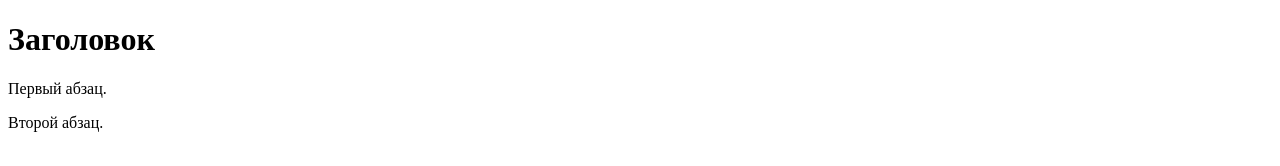
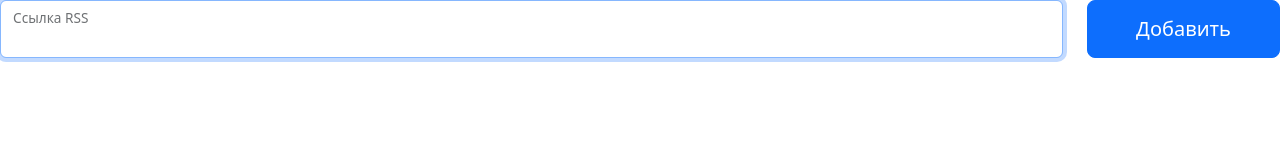
Before and after one commit to CryFromTheHeart/frontend-project-lvl3, a website built with webpack: page index.html in a window 1280 px wide. Built offline with nearby package versions, Linux system fonts and the light colour scheme.

Commit message:
add html

```diff
--- a/index.html
+++ b/index.html
@@ -5,8 +5,18 @@
     <title>Пример веб-страницы</title>
   </head>
   <body>
-    <h1>Заголовок</h1>
-    <p>Первый абзац.</p>
-    <p>Второй абзац.</p>
+    <form action="" class="rss-form text-body">
+      <div class="row">
+        <div class="col">
+          <div class="form-floating">
+            <input id="url-input" autofocus="" required="" name="url" aria-label="url" class="form-control w-100" placeholder="ссылка RSS" autocomplete="off">
+            <label for="url-input">Ссылка RSS</label>
+                </div>
+              </div>
+            <div class="col-auto">
+          <button type="submit" aria-label="add" class="h-100 btn btn-lg btn-primary px-sm-5">Добавить</button>
+        </div>
+      </div>
+     </form>
   </body>
 </html>
--- a/src/index.js
+++ b/src/index.js
@@ -1,3 +1,5 @@
-import './main.css'
+import 'bootstrap/dist/css/bootstrap.min.css';
 
-import 'bootstrap';
+import './style.css';
+
+console.log(123);
--- a/src/main.css
+++ /dev/null
@@ -1,3 +0,0 @@
-body: {
-  background-color: black;
-}
--- /dev/null
+++ b/src/style.css
@@ -0,0 +1,3 @@
+body {
+  color: green;
+}
--- a/webpack.config.cjs
+++ b/webpack.config.cjs
@@ -1,6 +1,5 @@
 const path = require("path");
 const HtmlWebpackPlugin = require("html-webpack-plugin");
-const MiniCssExtractPlugin = require("mini-css-extract-plugin");
 
 module.exports = {
   mode: 'production',
```
Also changed, not shown: dist/index.html (added), dist/main.js (added), dist/main.js.LICENSE.txt (added).
